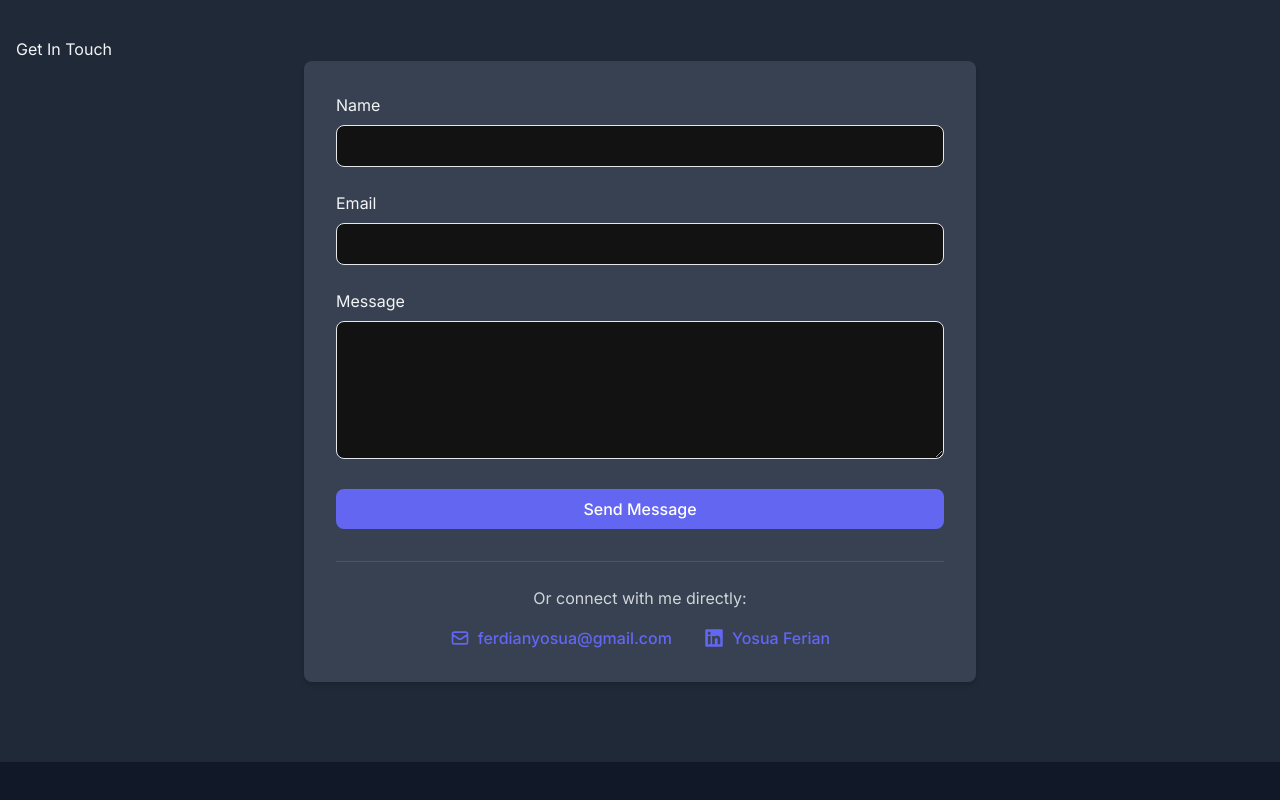
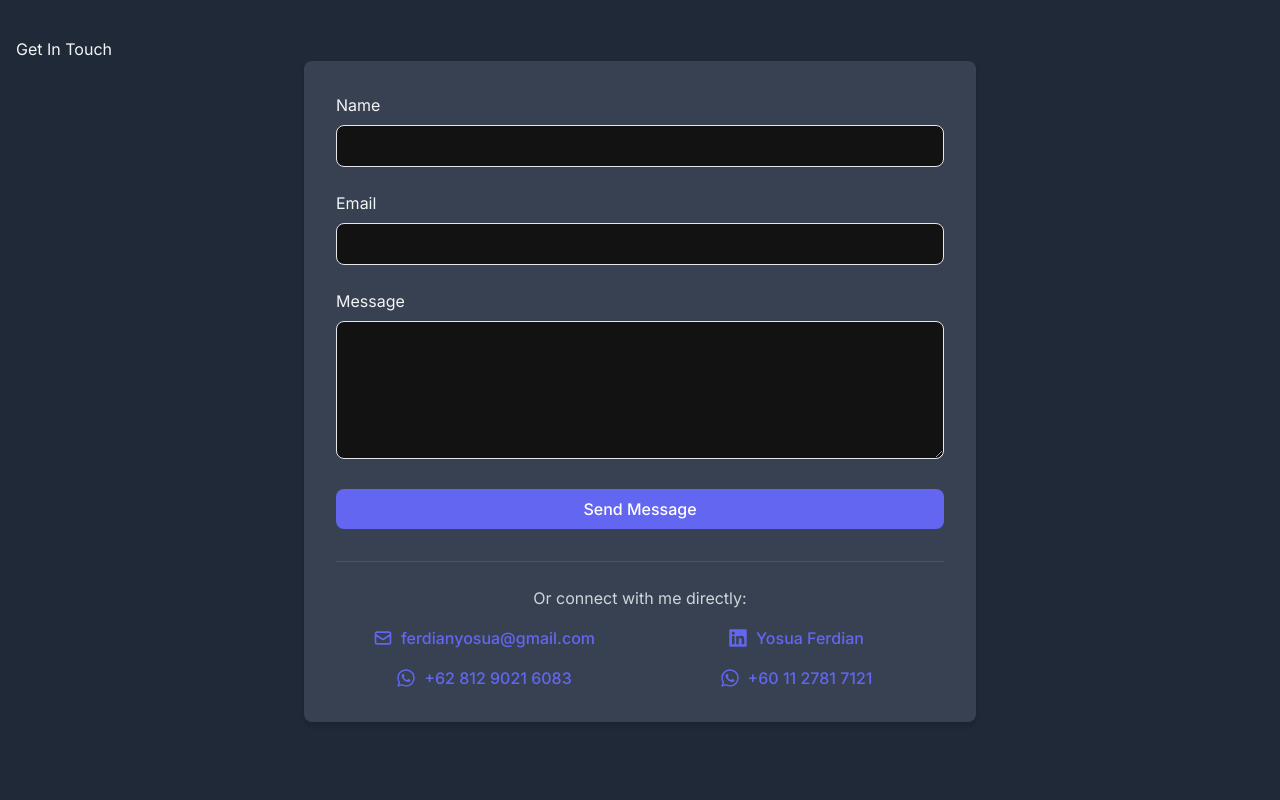
Before and after one commit to fyosua/online-CV, a Next.js app: page / in a window 1280 px wide. Shown: the part 1583-2383 px from the top of the page. Before the commit the page ends 2345 px from the top, so only its background shows below. Built offline with nearby package versions, Linux system fonts and the light colour scheme.

Commit message:
Add WA contact

```diff
--- a/src/app/components/Contact.tsx
+++ b/src/app/components/Contact.tsx
@@ -1,5 +1,5 @@
-import { HiOutlineMail, HiOutlineLink } from 'react-icons/hi';
-import { FaLinkedin } from 'react-icons/fa';
+import { HiOutlineMail } from 'react-icons/hi';
+import { FaLinkedin, FaWhatsapp } from 'react-icons/fa';
 
 export default function Contact() {
   return (
@@ -42,24 +42,48 @@ export default function Contact() {
 
           <div className="mt-8 text-center border-t border-gray-200 dark:border-gray-600 pt-6">
             <p className="text-gray-600 dark:text-gray-300 mb-4">Or connect with me directly:</p>
-            <div className="flex flex-col sm:flex-row justify-center items-center gap-4 sm:gap-8">
+            <div className="grid grid-cols-1 sm:grid-cols-2 gap-4 text-center">
+
               {/* Email Link */}
               <a
                 href="mailto:ferdianyosua@gmail.com"
-                className="flex items-center gap-2 text-primary font-medium hover:underline"
+                className="flex items-center justify-center gap-2 text-primary font-medium hover:underline"
               >
                 <HiOutlineMail size={20} />
                 <span>ferdianyosua@gmail.com</span>
               </a>
+
               {/* LinkedIn Link */}
               <a
                 href="https://www.linkedin.com/in/yosua-ferdian-a1a929116/"
                 target="_blank"
                 rel="noopener noreferrer"
-                className="flex items-center gap-2 text-primary font-medium hover:underline"
+                className="flex items-center justify-center gap-2 text-primary font-medium hover:underline"
               >
                 <FaLinkedin size={20} />
-                <span>Yosua Ferian</span>
+                <span>Yosua Ferdian</span> {/* TYPO CORRECTED HERE */}
+              </a>
+
+              {/* WhatsApp +62 Link */}
+              <a
+                href="https://wa.me/6281290216083"
+                target="_blank"
+                rel="noopener noreferrer"
+                className="flex items-center justify-center gap-2 text-primary font-medium hover:underline"
+              >
+                <FaWhatsapp size={20} />
+                <span>+62 812 9021 6083</span>
+              </a>
+
+              {/* WhatsApp +60 Link */}
+              <a
+                href="https://wa.me/601127817121"
+                target="_blank"
+                rel="noopener noreferrer"
+                className="flex items-center justify-center gap-2 text-primary font-medium hover:underline"
+              >
+                <FaWhatsapp size={20} />
+                <span>+60 11 2781 7121</span>
               </a>
             </div>
           </div>
```
